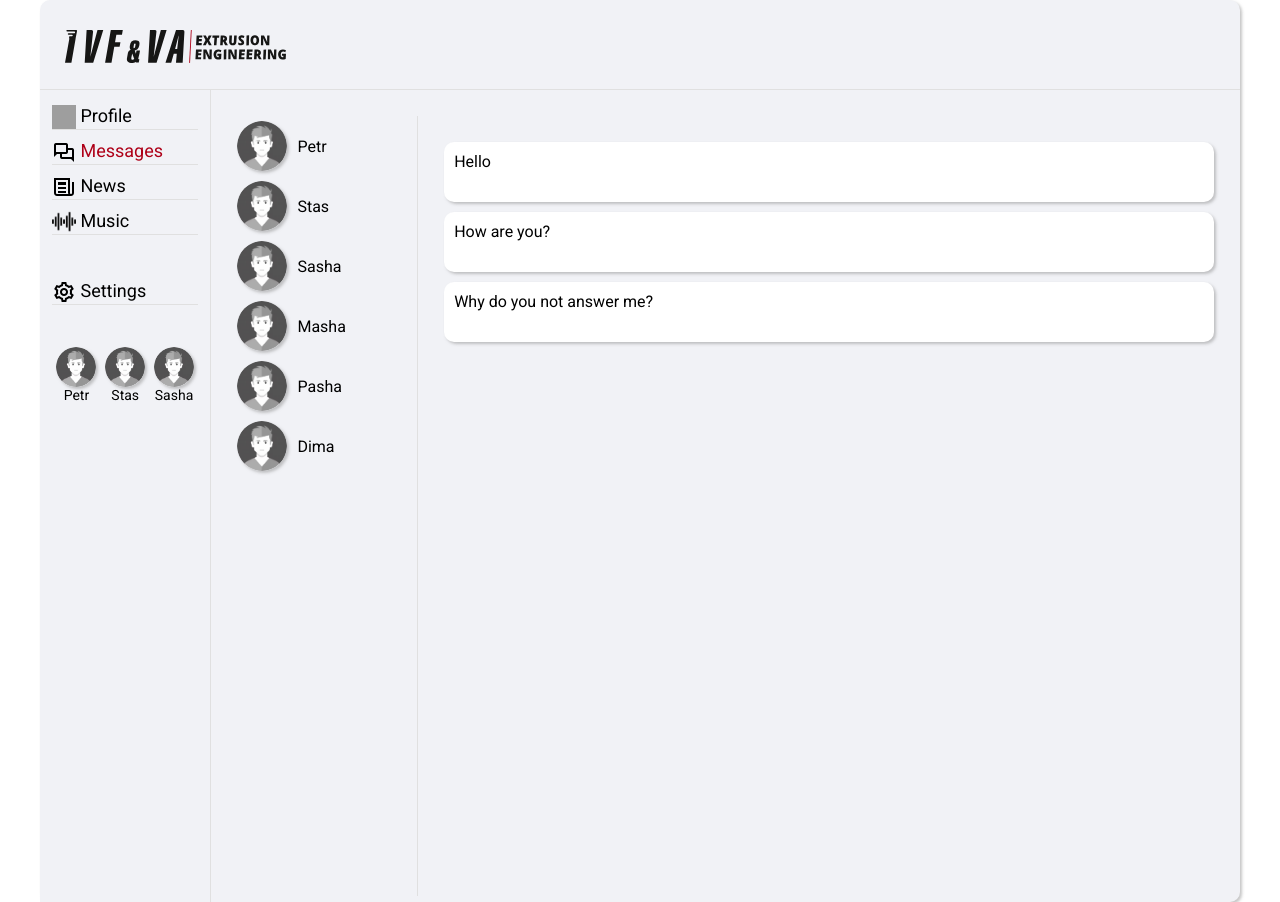
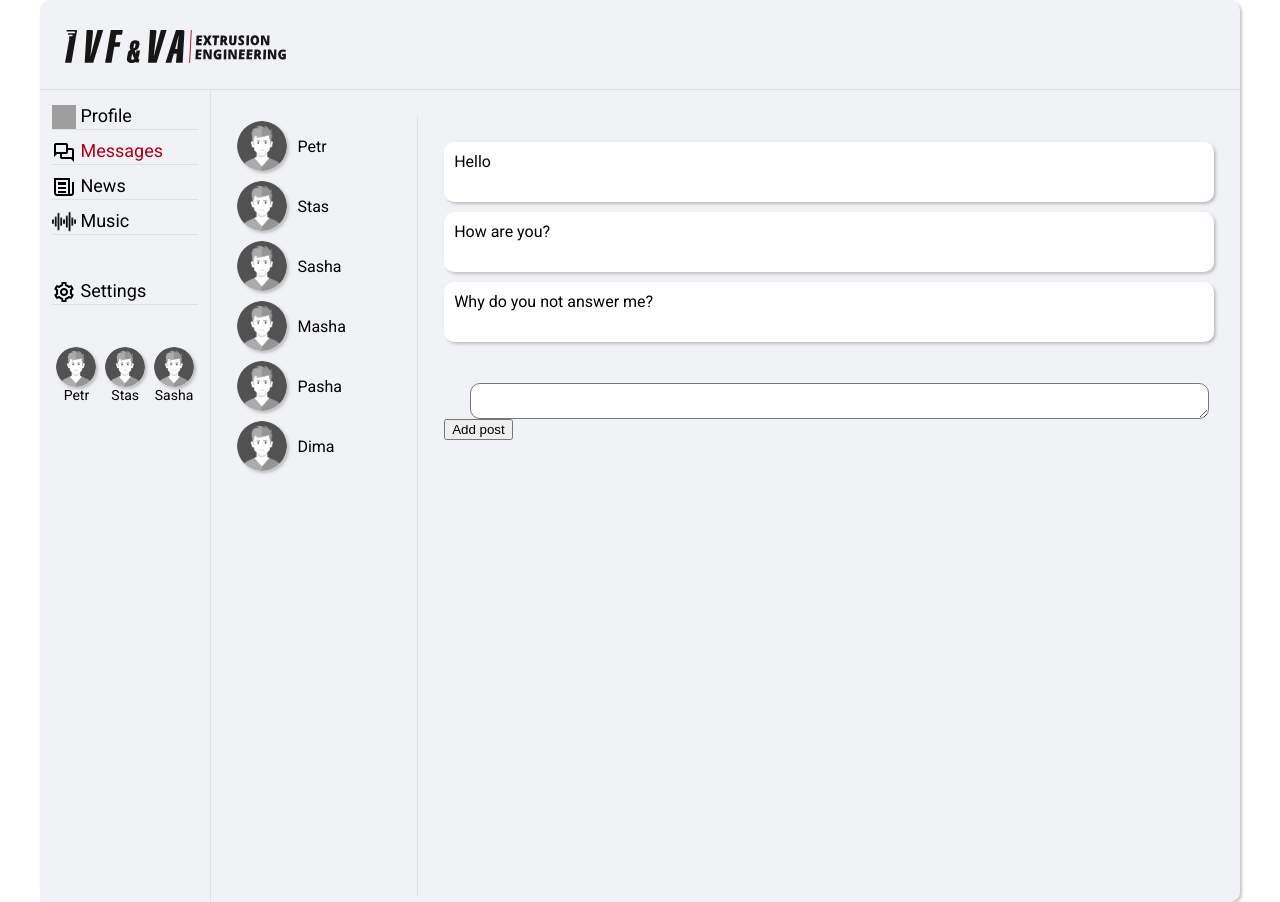
Before and after one commit to CrackBrainPlay/social_network, a React (Create React App) app: page /Dialogues in a window 1280 px wide. Built offline with nearby package versions, Linux system fonts and the light colour scheme; grey boxes are pictures that could not be loaded.

Commit message:
Update 31

```diff
--- a/src/App.js
+++ b/src/App.js
@@ -13,12 +13,10 @@ import { BrowserRouter, Routes, Route } from 'react-router-dom';
 
 const App = (props) => {
   return (
-    <BrowserRouter>
-
+    // <BrowserRouter>
     <div className='app-wrapper'>
       <Header />
       <Navbar profilePerson={props.state.messagesPage} />
-
       <div className={style.content}>
         <Routes>
           <Route path="Profile/*" element={<Profile postsPage={props.state.profilePage} />} />
@@ -32,7 +30,7 @@ const App = (props) => {
       <footer></footer>
     </div>
 
-    </BrowserRouter>
+    // </BrowserRouter>
   );
 }
 
--- /dev/null
+++ b/src/components/AllComponents/AddPost.jsx
@@ -0,0 +1,26 @@
+import React from 'react';
+import style from './AddPost.module.css';
+// import { NavLink } from 'react-router-dom';
+
+const AddPost = () => {
+
+    let newPostElement = React.createRef();
+
+    let addPost = () => {
+        let text = newPostElement.current.value;
+        alert(text);
+    }
+    return (
+        <div>
+            <div className={style.dialogs}>
+                <textarea className={style.dialogs_items} ref={newPostElement}></textarea>
+            </div>
+            <div>
+                <button className={style.item} onClick={addPost}>Add post</button>
+            </div>
+        </div>
+    )
+
+};
+
+export default AddPost;
--- /dev/null
+++ b/src/components/AllComponents/AddPost.module.css
@@ -0,0 +1,31 @@
+.dialogs {
+    font-family: "Roboto", sans-serif;
+    font-weight: 400;
+    font-style: normal;
+    color: rgb(0, 0, 0);
+    padding-top: 26px;
+    display: grid;
+    grid-template-columns: 8fr 2fr;
+    /* grid-template-rows: 780px; */
+    /* grid-auto-rows: 780px; */
+
+
+}
+
+.dialogs_items {
+    display: grid;
+    grid-column: 1/3;
+    /* grid-template-columns: 1fr; */
+    margin-left: 26px;
+    margin-right: 5px;
+    margin-top: 5px;
+    grid-auto-rows: 60px;
+    border-radius: 10px;
+
+}
+
+.item {
+    display: grid;
+    grid-column: 2/3;
+    align-self: end;
+}
--- a/src/components/Dialogues/Dialogues.jsx
+++ b/src/components/Dialogues/Dialogues.jsx
@@ -3,6 +3,7 @@ import style from './Dialogues.module.css';
 // import { NavLink } from 'react-router-dom';
 import DialogItem from './DialogItem/DialogItem';
 import Message from './Message/Message';
+import AddPost from '../AllComponents/AddPost';
 
 const Dialogues = (props) => {
 
@@ -18,6 +19,9 @@ const Dialogues = (props) => {
             </div>
             <div className={style.messages}>
                 {massagesElements}
+                <div>
+                    <AddPost />
+                </div>
             </div>
         </div>
     );
--- a/src/components/Dialogues/Dialogues.module.css
+++ b/src/components/Dialogues/Dialogues.module.css
@@ -48,7 +48,7 @@
 }
 
 .item a:hover {
-    color: #AE0018;
+    /* color: #AE0018; */
     border-radius: 10px;
     box-shadow: 2px 2px 3px #90909083;
 }
--- a/src/components/Profile/MyPosts/MyPosts.jsx
+++ b/src/components/Profile/MyPosts/MyPosts.jsx
@@ -1,10 +1,12 @@
 import React from 'react';
 import style from './MyPosts.module.css';
 import Posts from './Posts/Posts';
+import AddPost from '../../AllComponents/AddPost';
 
 const MyPosts = (props) => {
     let postsElement = props.postsData
         .map(post => (<Posts message={post.text} counterLikes={post.counterLikes} />))
+
     return (
         <div className={style.content} >
             <div className={style.item}>
@@ -12,6 +14,7 @@ const MyPosts = (props) => {
                 <div className={style.item}>
                     New post
                 </div>
+                <AddPost />
                 {postsElement}
             </div>
         </div>
--- a/src/index.js
+++ b/src/index.js
@@ -4,11 +4,14 @@ import './index.css';
 import App from './App';
 import reportWebVitals from './reportWebVitals';
 import state from './Redux/State.js';
+import { BrowserRouter } from 'react-router-dom';
 
 const root = ReactDOM.createRoot(document.getElementById('root'));
 root.render(
   <React.StrictMode>
-    <App state={state} />
+    <BrowserRouter>
+      <App state={state} />
+    </BrowserRouter>
   </React.StrictMode>
 );
 
```
Lines whose indentation alone changed are shown as unchanged.
